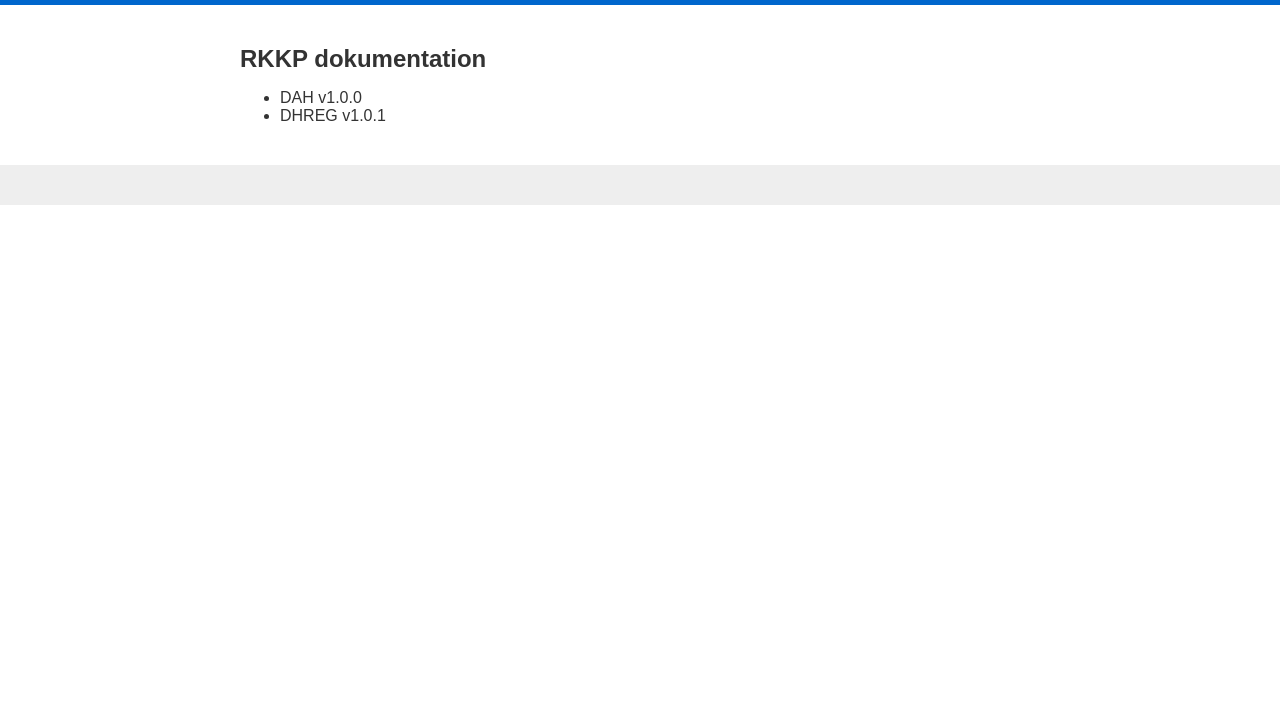
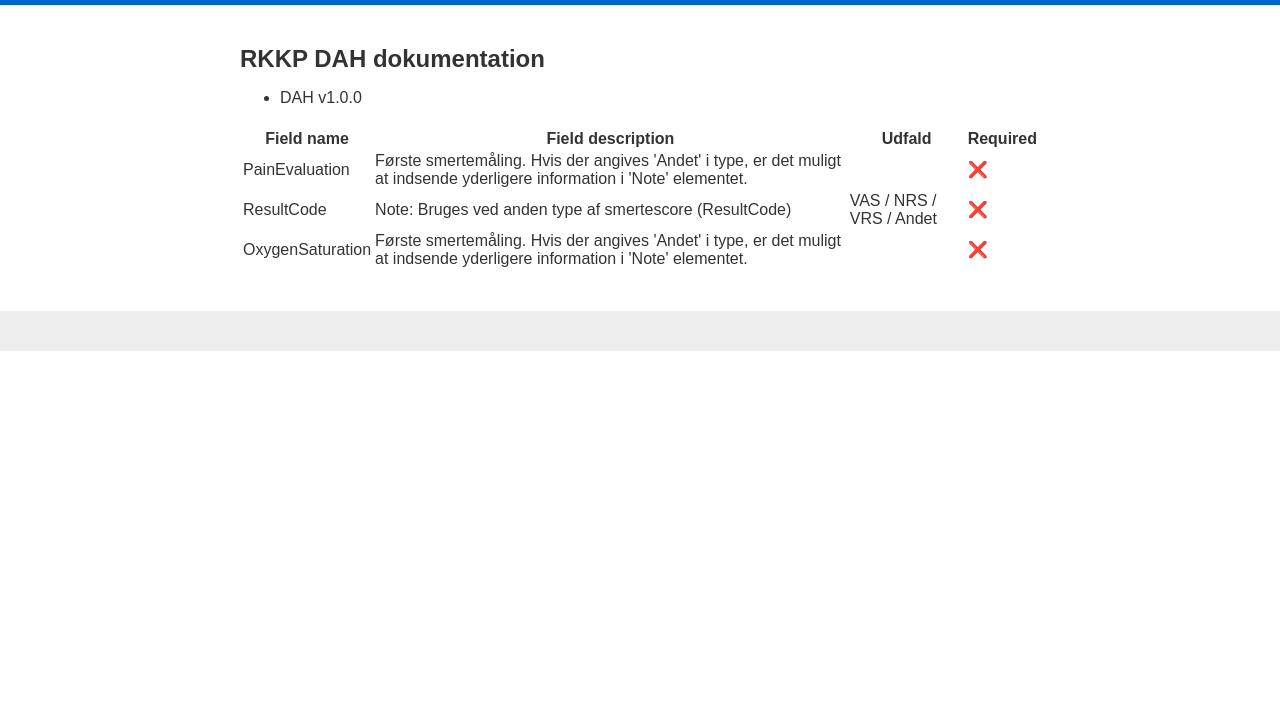
Before and after one commit to SUNDKdk/SundK.afdDI.Webservice.DAH.FoesteKontakt, a plain HTML site: page index.html in a window 1280 px wide. Shown: the part 77-800 px from the top of the page. Drawn offline with Linux system fonts and the light colour scheme.

Commit message:
some more HTML doc testing

```diff
--- a/index.html
+++ b/index.html
@@ -8,19 +8,47 @@
     <header>
         <h1>DAH Webservices</h1>
         <nav>
-            <a href="#">Hjemmeside (soon)</a>
-            <a href="/redoc">Redocs</a>
+            <a href="https://github.com/RKKPdk/RKKP.afdDI.Webservice.DAH">Github</a>
+            <a href="https://rkkp-wsapi.test.tcs.trifork.cloud/redoc#tag/DAH">Redocs</a>
         </nav>
     </header>
     <main>
         <section class="hero">
             <div class="hero-content">
-                <h2>RKKP dokumentation</h2>
+                <h2>RKKP DAH dokumentation</h2>
                 <ul>
                     <li>DAH v1.0.0</li>
-                    <li>DHREG v1.0.1</li>
                 </ul>
             </div>
+        </section>
+        <section>
+            <table>
+                <tr>
+                    <th>Field name</th>
+                    <th>Field description</th>
+                    <th>Udfald</th>
+                    <th>Required</th>
+                </tr>
+                <tr>
+                    <td>PainEvaluation</td>
+                    <td>Første smertemåling. Hvis der angives 'Andet' i type, er det muligt at indsende yderligere information i 'Note' elementet.</td>
+                    <td></td>
+                    <td>❌</td>
+                </tr>
+                <tr>
+                    <td>ResultCode</td>
+                    <td>Note: Bruges ved anden type af smertescore (ResultCode)</td>
+                    <td>VAS / NRS / VRS / Andet</td>
+                    <td>❌</td>
+                </tr>
+                <tr>
+                    <td>OxygenSaturation</td>
+                    <td>Første smertemåling. Hvis der angives 'Andet' i type, er det muligt at indsende yderligere information i 'Note' elementet.</td>
+                    <td></td>
+                    <td>❌</td>
+                </tr>
+
+            </table>
         </section>
     </main>
     <footer>
```
